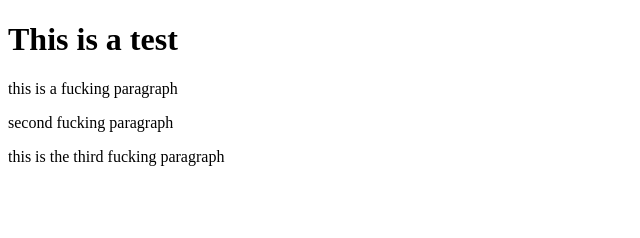
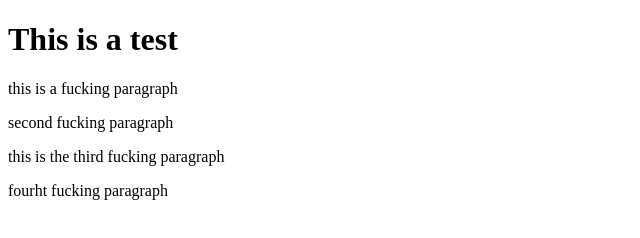
Before and after one commit to sarahwise/test, a plain HTML site: page index.html in a window 1280 px wide. Shown: the whole page, without its empty margins (0-640 px from the left). Drawn offline with Linux system fonts and the light colour scheme.

Commit message:
fourth test

```diff
--- a/index.html
+++ b/index.html
@@ -6,5 +6,6 @@
 <p> this is a fucking paragraph </p>
 <p>second fucking paragraph</p>
 <p>this is the third fucking paragraph</p>
+<p>fourht fucking paragraph</p>
 <body>
 </html>
```
